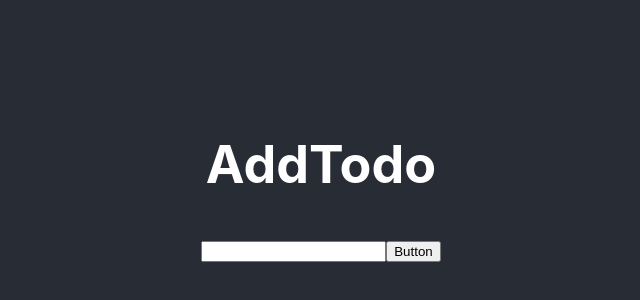
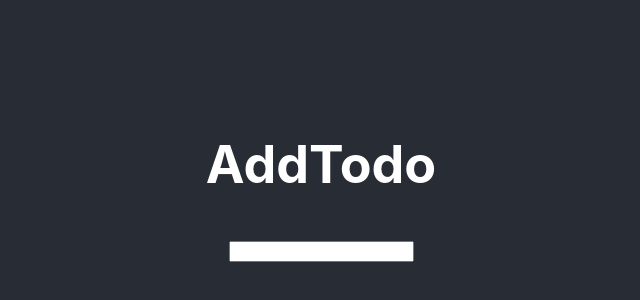
Before and after one commit to antdke/todo-list, a React (Create React App) app: page / in a window 1280 px wide. Shown: the part 220-520 px from the top of the page, without its empty margins (319-959 px from the left). Built offline with nearby package versions, Linux system fonts and the light colour scheme.

Commit message:
Hid button

```diff
--- a/src/components/AddTodo.tsx
+++ b/src/components/AddTodo.tsx
@@ -13,7 +13,7 @@ const AddTodo = () => {
       <h1>AddTodo</h1>
       <form>
         <input />
-        <button>Button</button>
+        <button style={{ display: "none" }}>Add Task</button>
       </form>
     </div>
   );
```
